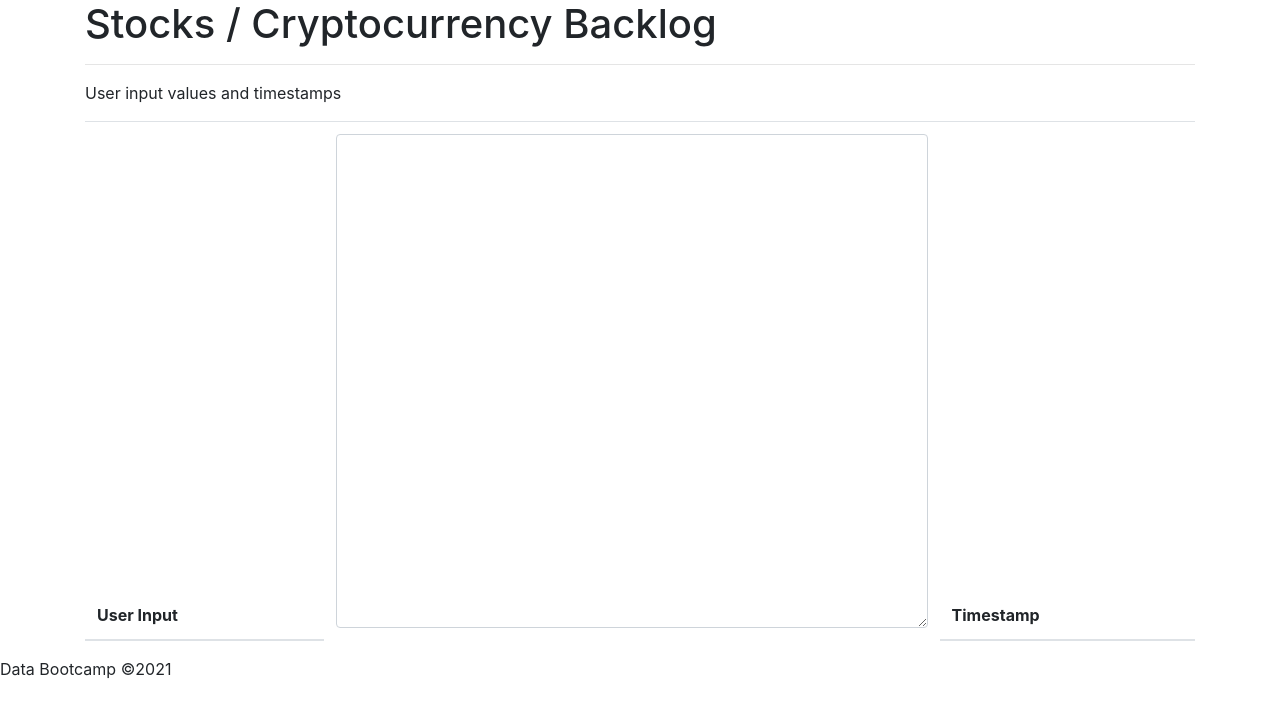
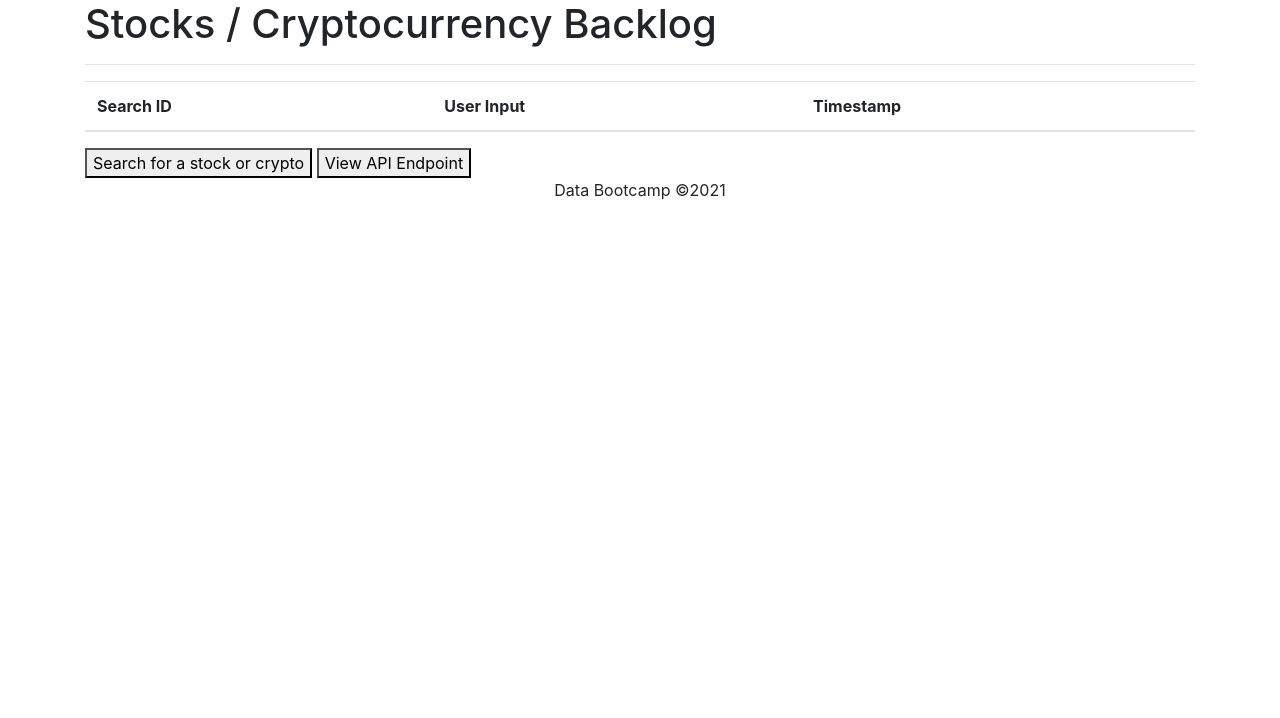
Before and after one commit to Danacw/Project_02, a Flask app: page / in a window 1280 px wide. Shown: the top 718 px of the page. Run offline with Flask 2, Linux system fonts and the light colour scheme; lists and menus that the app fills with data are empty; parts of the project's set-up code (start-up, migrations or seed data) failed here and were passed over; some libraries are stand-ins or nearby versions.

Commit message:
updated app.py, app.js, backlog.html

```diff
--- a/app.py
+++ b/app.py
@@ -1,34 +1,85 @@
-from flask import Flask, json, jsonify, request
+#%%
+from flask import Flask, json, jsonify, request, redirect
 from flask.templating import render_template
 from multiprocessing import Value
 from config import db_user, db_password, db_host, db_port, db_name
+from sqlalchemy import create_engine
+import pandas as pd
 
-# Postgres Database set up
-#engine = create_engine(f'postgresql://{db_user}:{db_password}@{db_host}:{db_port}/{db_name}')
-
-# Creates an instance of Flask
+#%%
+################ FLASK SETUP
 app = Flask(__name__)
 
-# Displays backlog page
+#%%
+################ DATABASE SETUP
+engine = create_engine(f'postgresql://{db_user}:{db_password}@{db_host}:{db_port}/{db_name}')
+
+#%%
+################ DEFINE FLASK ROUTS
+
+#%%
+################ ROUTE #1: Default route to display backlog
 @app.route("/")
 def backlog():
     return render_template("backlog.html")
 
-# Processes the fetch request on our JavaScript. Takes in user input and routes it to our database.
-@app.route('/api/submit', methods = ["POST"])
-def predict():
-    content = request.json['userInput']
+#%%
+################ ROUTE #2: Route to generate the form and/or POST data. Takes in user input and routes it to our database.
+@app.route('/send', methods = ["GET", "POST"])
+def send():
 
-    # # Returns input into a new SQL database (will need to add to / modify this)
-    # conn = engine.connect()
+    # connect to our database
+    conn = engine.connect()
 
-    return jsonify(content)
+        # evaluate if the this is a POST request
+    if request.method == "POST":
 
-# Count how many times the page was visited (Review 5/15/21 Class for this...) Needs to read it from the database as well.
-counter = Value("i", 0)
-counter.value += 1
-print(f"Times visited: (counter.value")
+        #use `request.form` to pull form attributes
+        id = request.form["id"]
+        userInput = request.form["userInput"]
+        timestamp = request.form["timestamp"]
 
-# Allows Flask app to run smoothly
-if __name__ == "__main__":
-    app.run()
+        # convert to a DataFrame so that we can use to_sql
+        searches_df = pd.DataFrame({
+            'id':[id],
+            'userInput':[userInput],
+            'timestamp':[timestamp]
+        })
+
+        # post the update to the DB
+        searches_df.to_sql('stocks_crypto', con=conn, if_exists='append', index=False)
+
+        # close our database connection
+        conn.close()
+
+        # send the user to the endpoint that contains the data listing
+        return redirect('/')
+
+    # if the method is NOT POST (otherwise, GET, then send the user to the app)
+    conn.close()
+    return render_template("index.html")
+
+#%%
+################ ROUTE #3: Route to view the data
+@app.route("/api/data")
+def searches_list():
+
+    # connect to db engine
+    conn = engine.connect()
+
+    # query the database using Pandas
+    stocks_crypto_df = pd.read_sql('SELECT * FROM stocks_crypto', con=conn)
+
+    #convert results to json
+    stocks_crypto_json = stocks_crypto_df.to_json(orient='records')
+
+    #close connection
+    conn.close()
+
+    #return json to the client
+    return stocks_crypto_json
+
+#%%
+##################### RUN APP: Run in debug mode
+if __name__ == "__main":
+    app.run(debug=True)
--- a/static/assets/js/app.js
+++ b/static/assets/js/app.js
@@ -1,31 +1,68 @@
-// grab elements from HTML page // Could use D3 for walking though document object model (DOM)
-var alertDiv = document.getElementById("myChart");
-var textArea = document.getElementById("userInput");
-var timeStamp = document.getElementById("timestamp");
 
-// run function when user presses submit button
-function submitUserInformation() {
+d3.json('/api/data').then(data => {
 
-    // clean user input with textArea.value - capitalize
-    var userText = textArea.value.toUpperCase()
+    data.forEach(searches => {
+        var tbody = d3.select('#stocks_tbody');
 
-    // send a post request to the Flask API
-    fetch('/api/submit', {
-        method: 'POST',
-        body: JSON.stringify({
-            userInput: userText
-        })
-    // process the response from Flask
-    }).then(response => {
-        return response.text();
-    }) // log the response from Flask and add to div
-    .then(data => {
-        console.log(data)
-        alertDiv.classList =
-        alertDiv.classList = "row alert alert-success";
-        alertDiv.innerHTML =`<p>${data}</p>`
-    // catch errors
-    }).catch (err => {
-        alertDiv.innerHTML =`Error: ${err}`
+        row = tbody.append('tr');
+
+        Object.values(searches).forEach(col => {
+            row.append('td').text(col);
+        });
     });
-}
+});
+
+
+
+
+
+
+
+
+
+
+
+
+
+
+
+
+
+
+
+
+
+
+
+
+// // grab elements from HTML page // Could use D3 for walking though document object model (DOM)
+// var alertDiv = document.getElementById("myChart");
+// var textArea = document.getElementById("userInput");
+// var timeStamp = document.getElementById("timestamp");
+
+// // run function when user presses submit button
+// function submitUserInformation() {
+
+//     // clean user input with textArea.value - capitalize
+//     var userText = textArea.value.toUpperCase()
+
+//     // send a post request to the Flask API
+//     fetch('/api/submit', {
+//         method: 'POST',
+//         body: JSON.stringify({
+//             userInput: userText
+//         })
+//     // process the response from Flask
+//     }).then(response => {
+//         return response.text();
+//     }) // log the response from Flask and add to div
+//     .then(data => {
+//         console.log(data)
+//         alertDiv.classList =
+//         alertDiv.classList = "row alert alert-success";
+//         alertDiv.innerHTML =`<p>${data}</p>`
+//     // catch errors
+//     }).catch (err => {
+//         alertDiv.innerHTML =`Error: ${err}`
+//     });
+// }
--- a/templates/backlog.html
+++ b/templates/backlog.html
@@ -19,25 +19,28 @@
             <div class="col-md-12 page-header">
                 <h1>Stocks / Cryptocurrency Backlog</h1>
                 <hr>
-                <p> User input values and timestamps</p>
             </div>
         </div>
         <!--Display chart from api route-->
         <table class="table table-striped"id="myChart">
         <thead>
+            <th>Search ID</th>
             <th>User Input</th>
-            <td><textarea class="form-control" rows="20" id="userInput"></textarea>
-            </td>
             <th>Timestamp</th>
-            <!--timestamp data...-->
+            <!--timestamp data?...-->
         </thead>
+        <tbody id = 'stocks_tbody'></tbody>
     </table>
+    <a href = '/send'><button>Search for a stock or crypto</button></a>
+    <a href = '/api/data'><button>View API Endpoint</button></a>
     </div>
     <!--Add footer-->
-    <div id="footer">
+    <div id="footer" style="text-align: center;">
         <p>Data Bootcamp &copy;2021</p>
     </div>
-    <!--Add app.js-->
+    <!--Add custom app.js-->
     <script type="text/javascript" src="/Coursework/Project_02/static/assets/js/app.js"></script>
+    <!--Django syntax??? url_for-->
+    <script src='{{url_for("static", filename="js/app.js")}}'></script>
 </body>
 </html>
```
Also changed, not shown: 1 other file.
